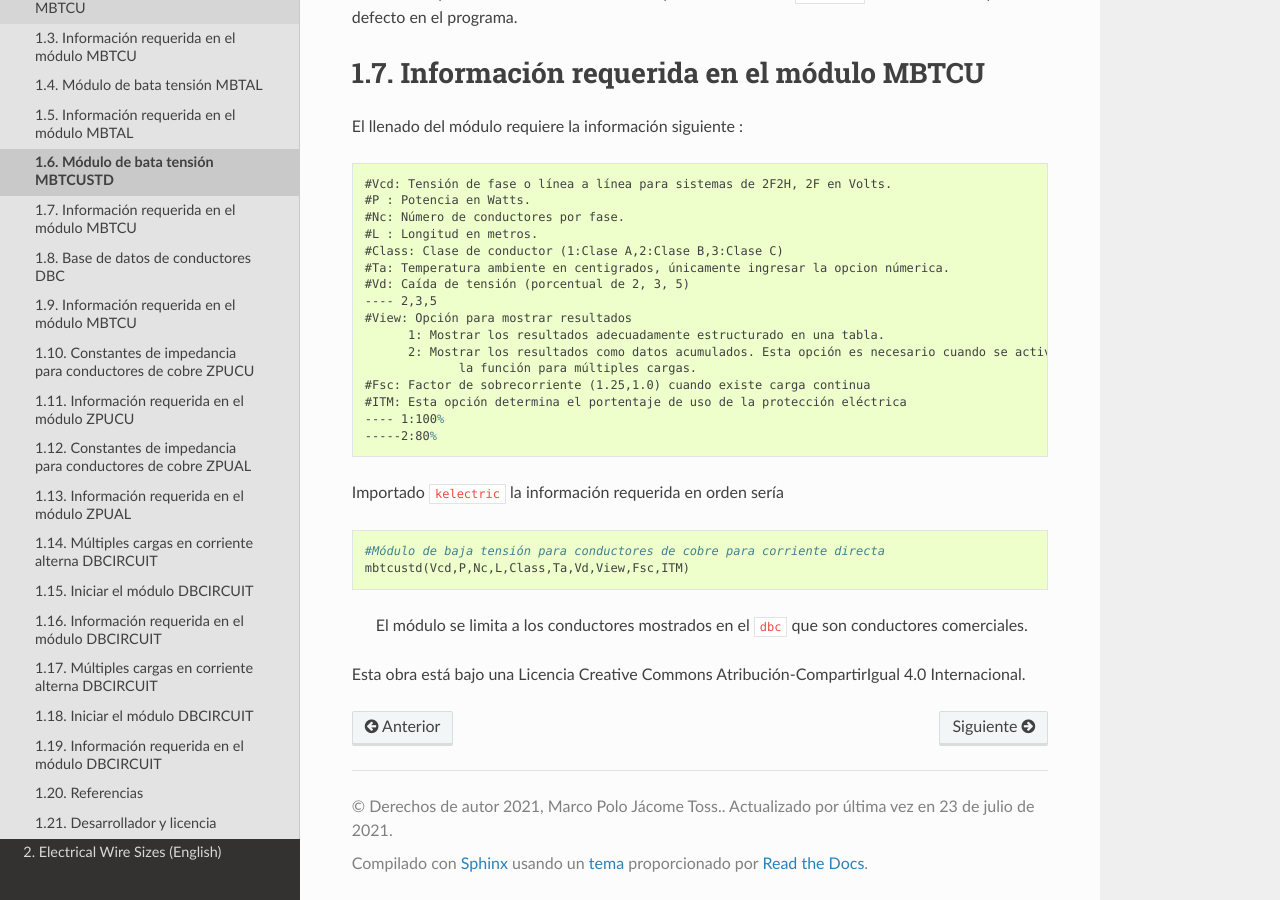
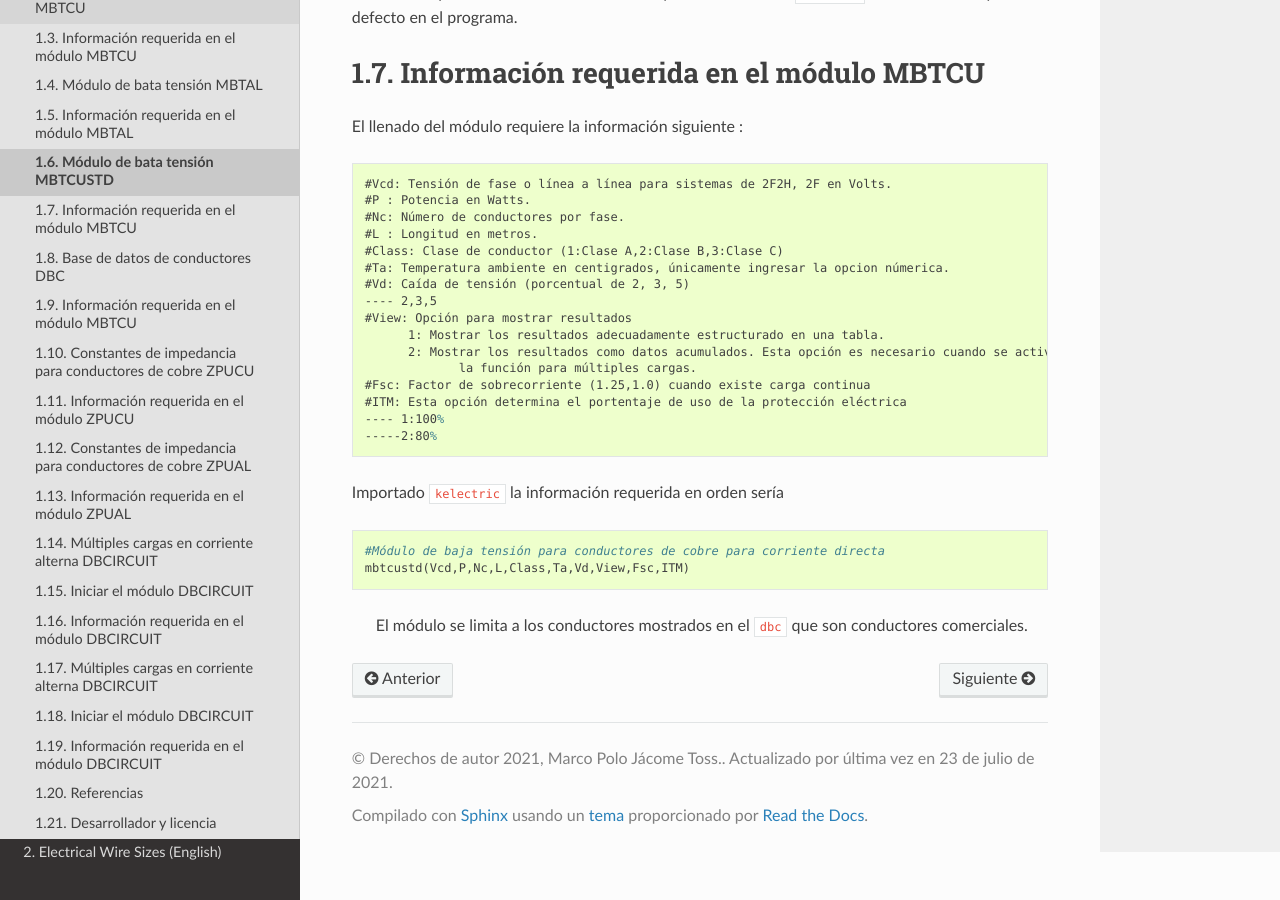
Before and after one commit to jacometoss/PyEWS, a Sphinx documentation site: the page built from docs/parte1/Mbtcustd.rst, in a window 1280 px wide and 900 px high, scrolled down 510 px. Built offline with Sphinx 7.4.7 and the Read the Docs theme 2.0.0, drawn with Linux system fonts in a browser that asks for light colours.

Commit message:
Update Mbtcustd.rst

```diff
--- a/docs/parte1/Mbtcustd.rst
+++ b/docs/parte1/Mbtcustd.rst
@@ -55,8 +55,6 @@ Importado ``kelectric`` la información requerida en orden sería
    El módulo se limita a los conductores mostrados en el ``dbc`` que son
    conductores comerciales.
 
-Esta obra está bajo una Licencia Creative Commons
-Atribución-CompartirIgual 4.0 Internacional.
 
 .. |image1| image:: https://badge.fury.io/py/ElectricalWireSizes.svg
    :target: https://badge.fury.io/py/ElectricalWireSizes
```
